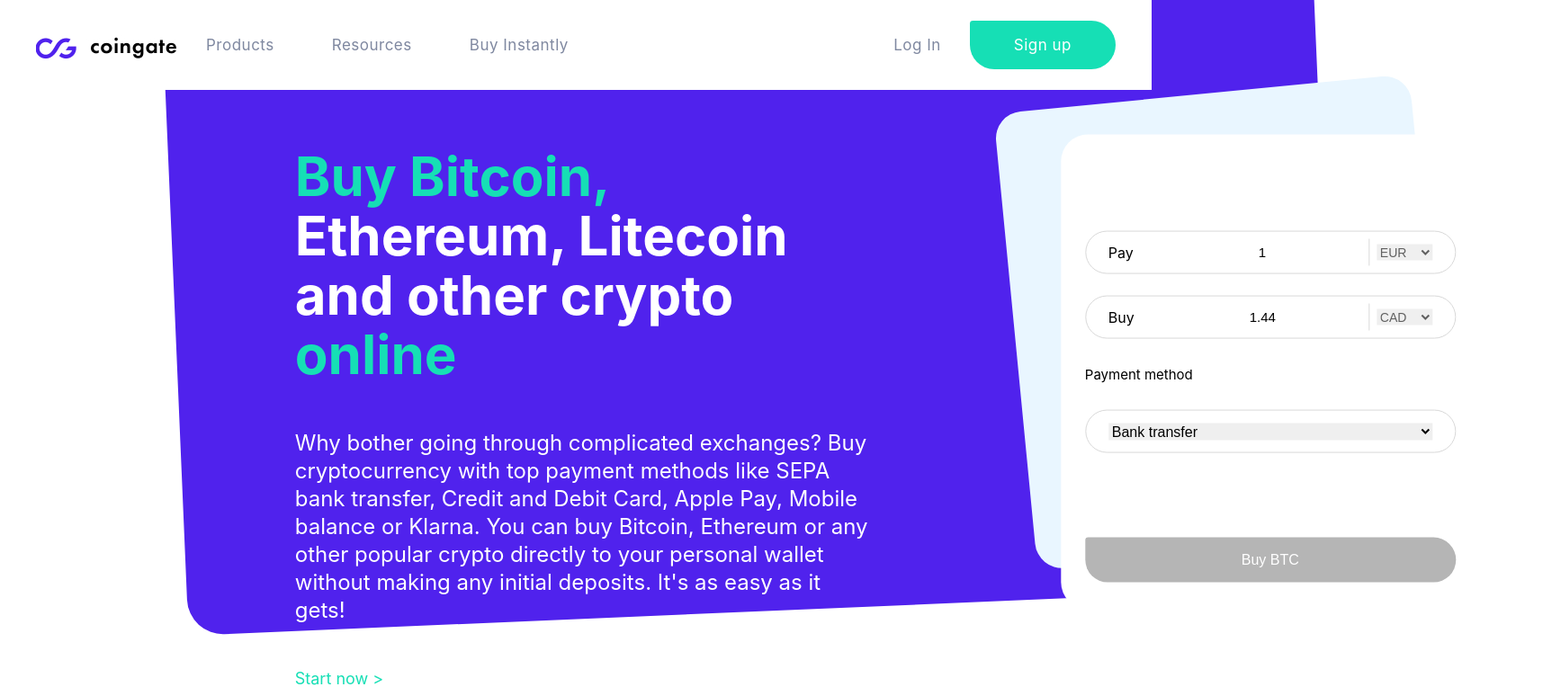
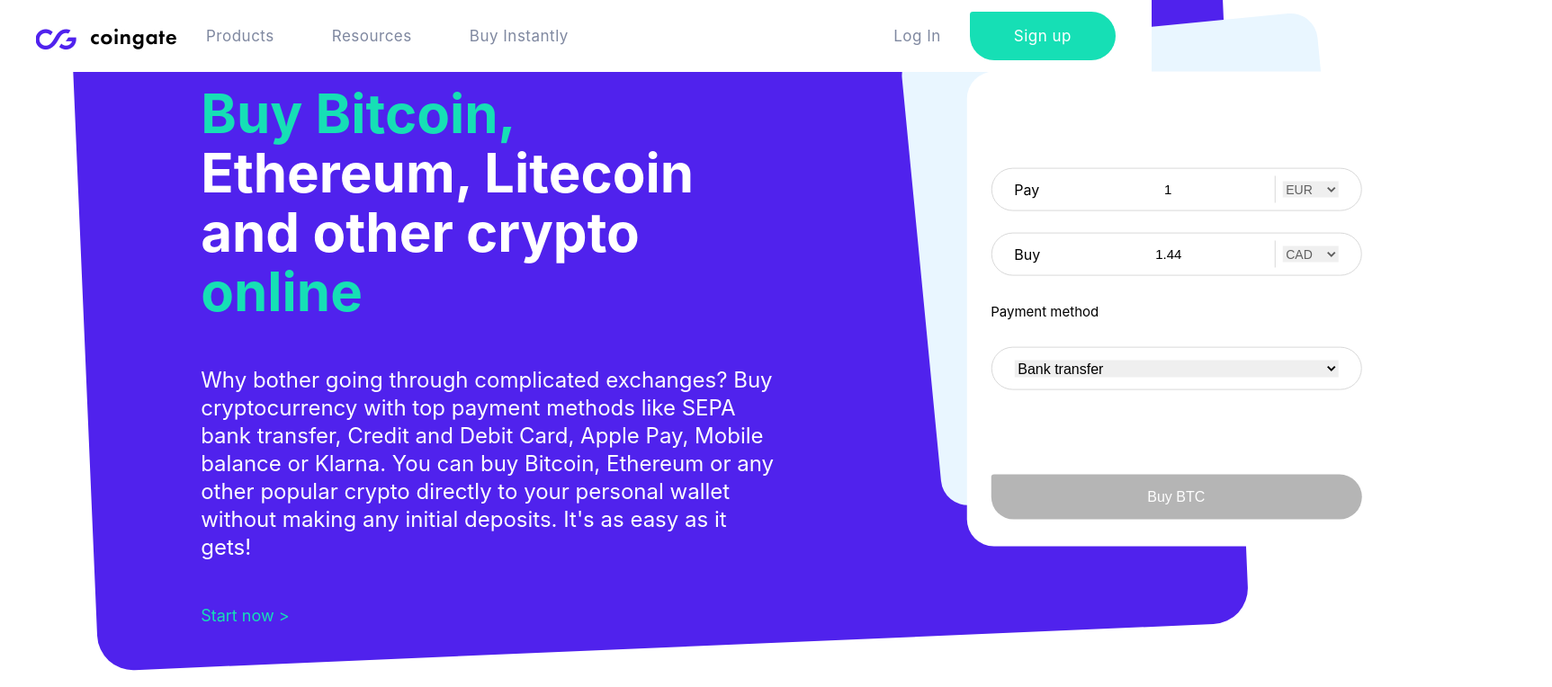
Before and after one commit to simonachess/coin-gate, a React (Create React App) app: page / in a window 1280 px wide. Shown: the top 764 px of the page at 90% size, 1725 px wide, since content can reach past the window. Built offline with nearby package versions, Linux system fonts and the light colour scheme.

Commit message:
fixed style

```diff
--- a/src/App.css
+++ b/src/App.css
@@ -15,7 +15,7 @@
   border: none;
   border-radius: 40px;
   width: 100%;
-  height: 100%;
+  height: 900px;
   background-color: #5022ED;
   transform: rotate(-2.44deg);
   position: absolute;
@@ -27,7 +27,7 @@
   position: absolute;
   width: 860px;
   height: 600px;
-  top: 35%;
+  top: 30%;
   left: 10%;
   display: flex;
   justify-content: space-between;
@@ -70,7 +70,7 @@
 
 #navbar {
   width: 100%;
-  min-height: 100px;
+  min-height: 80px;
   background-color: #fff;
   padding: 10px 40px;
   display: flex;
@@ -213,6 +213,12 @@
   }
 }
 
-@media screen and (max-width: 1770px) {
-
+@media screen and (max-width: 1820px) {
+  .main-container {
+    bottom: 10%;
+    left: 7%;
+  }
+  .text-form-container {
+    top: 30%;
+  }
 }
```
